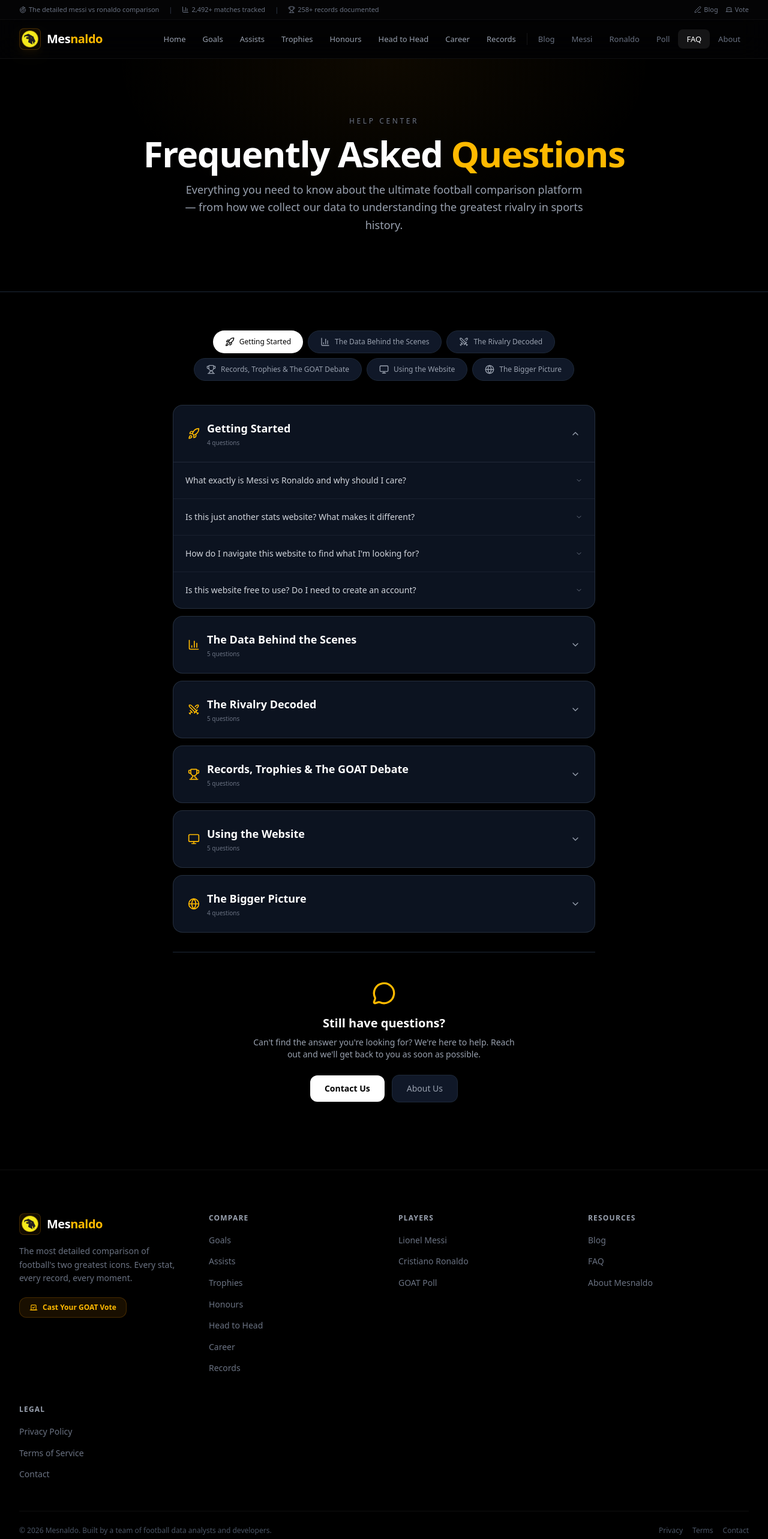
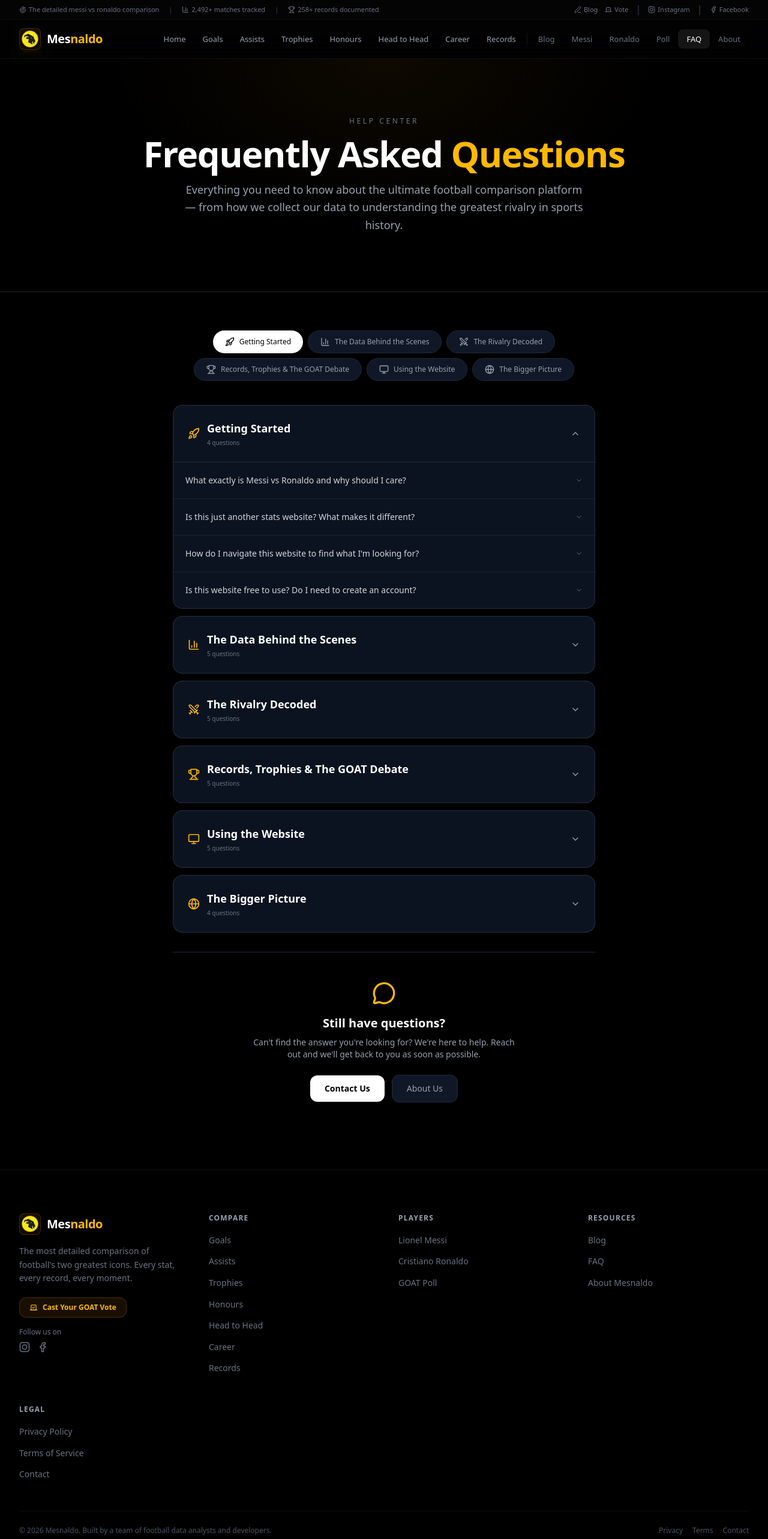
Before and after one commit to hafrath-v8/mesnaldo, a Next.js app: page /faq in a window 1280 px wide. Shown: the top 2566 px of the page at 60% size. Built offline with nearby package versions, Linux system fonts and the light colour scheme.

Commit message:
Add schema, social links, SEO improvements, about page redesign

```diff
--- a/components/layout/Layout.tsx
+++ b/components/layout/Layout.tsx
@@ -91,6 +91,18 @@ export default function Layout({
         <meta property="og:type" content="website" />
         <meta property="og:site_name" content="Mesnaldo" />
         <link rel="canonical" href={`https://mesnaldo.com${router.pathname}`} />
+        <script type="application/ld+json" dangerouslySetInnerHTML={{ __html: JSON.stringify({
+  "@context": "https://schema.org",
+  "@type": "Organization",
+  "name": "Mesnaldo",
+  "url": "https://mesnaldo.com",
+  "description": "The most comprehensive Messi vs Ronaldo comparison platform. Complete career statistics, goals, assists, trophies, records, and head-to-head analysis.",
+  "logo": "https://mesnaldo.com/images/logo.png",
+  "sameAs": [
+    "https://www.instagram.com/mesnaldo_com/",
+    "https://www.facebook.com/share/1GtW72fkDK/"
+  ]
+}) }} />
       </Head>
 
       {/* ─── NAVBAR ─── */}
@@ -111,6 +123,16 @@ export default function Layout({
             <div className="flex items-center gap-3">
               <Link href="/blog" className="text-[11px] text-gray-500 hover:text-amber-400 transition-colors flex items-center gap-1"><PenLine className="w-3 h-3" /> Blog</Link>
               <Link href="/poll" className="text-[11px] text-gray-500 hover:text-amber-400 transition-colors flex items-center gap-1"><Vote className="w-3 h-3" /> Vote</Link>
+              <span className="text-gray-700">|</span>
+              <a href="https://www.instagram.com/mesnaldo_com/" target="_blank" rel="noopener noreferrer" className="text-[11px] text-gray-500 hover:text-pink-400 transition-colors flex items-center gap-1">
+                <svg width="12" height="12" viewBox="0 0 24 24" fill="none" stroke="currentColor" strokeWidth="2" strokeLinecap="round" strokeLinejoin="round"><rect x="2" y="2" width="20" height="20" rx="5" ry="5"/><circle cx="12" cy="12" r="5"/><line x1="18" y1="6" x2="18.01" y2="6"/></svg>
+                Instagram
+              </a>
+              <span className="text-gray-700">|</span>
+              <a href="https://www.facebook.com/share/1GtW72fkDK/" target="_blank" rel="noopener noreferrer" className="text-[11px] text-gray-500 hover:text-blue-500 transition-colors flex items-center gap-1">
+                <svg width="12" height="12" viewBox="0 0 24 24" fill="none" stroke="currentColor" strokeWidth="2" strokeLinecap="round" strokeLinejoin="round"><path d="M18 2h-3a5 5 0 0 0-5 5v3H7v4h3v8h4v-8h3l1-4h-4V7a1 1 0 0 1 1-1h3z"/></svg>
+                Facebook
+              </a>
             </div>
           </div>
         </div>
@@ -246,6 +268,17 @@ export default function Layout({
               <Link href="/poll" className="inline-flex items-center gap-2 px-4 py-2 bg-amber-500/10 border border-amber-500/20 text-amber-400 rounded-xl text-xs font-bold hover:bg-amber-500/20 transition-colors">
                 <Vote className="w-3.5 h-3.5" /> Cast Your GOAT Vote
               </Link>
+             <div className="mt-4">
+  <p className="text-xs text-gray-500 mb-2">Follow us on</p>
+  <div className="flex items-center gap-3">
+    <a href="https://www.instagram.com/mesnaldo_com/" target="_blank" rel="noopener noreferrer" className="text-gray-500 hover:text-pink-400 transition-colors">
+      <svg width="18" height="18" viewBox="0 0 24 24" fill="none" stroke="currentColor" strokeWidth="2" strokeLinecap="round" strokeLinejoin="round"><rect x="2" y="2" width="20" height="20" rx="5" ry="5"/><circle cx="12" cy="12" r="5"/><line x1="18" y1="6" x2="18.01" y2="6"/></svg>
+    </a>
+    <a href="https://www.facebook.com/share/1GtW72fkDK/" target="_blank" rel="noopener noreferrer" className="text-gray-500 hover:text-blue-500 transition-colors">
+      <svg width="18" height="18" viewBox="0 0 24 24" fill="none" stroke="currentColor" strokeWidth="2" strokeLinecap="round" strokeLinejoin="round"><path d="M18 2h-3a5 5 0 0 0-5 5v3H7v4h3v8h4v-8h3l1-4h-4V7a1 1 0 0 1 1-1h3z"/></svg>
+    </a>
+  </div>
+</div>
             </div>
 
             {/* Link Columns */}
```
Also changed, not shown: 1 other file (tests, documents, lock files or other folders).
